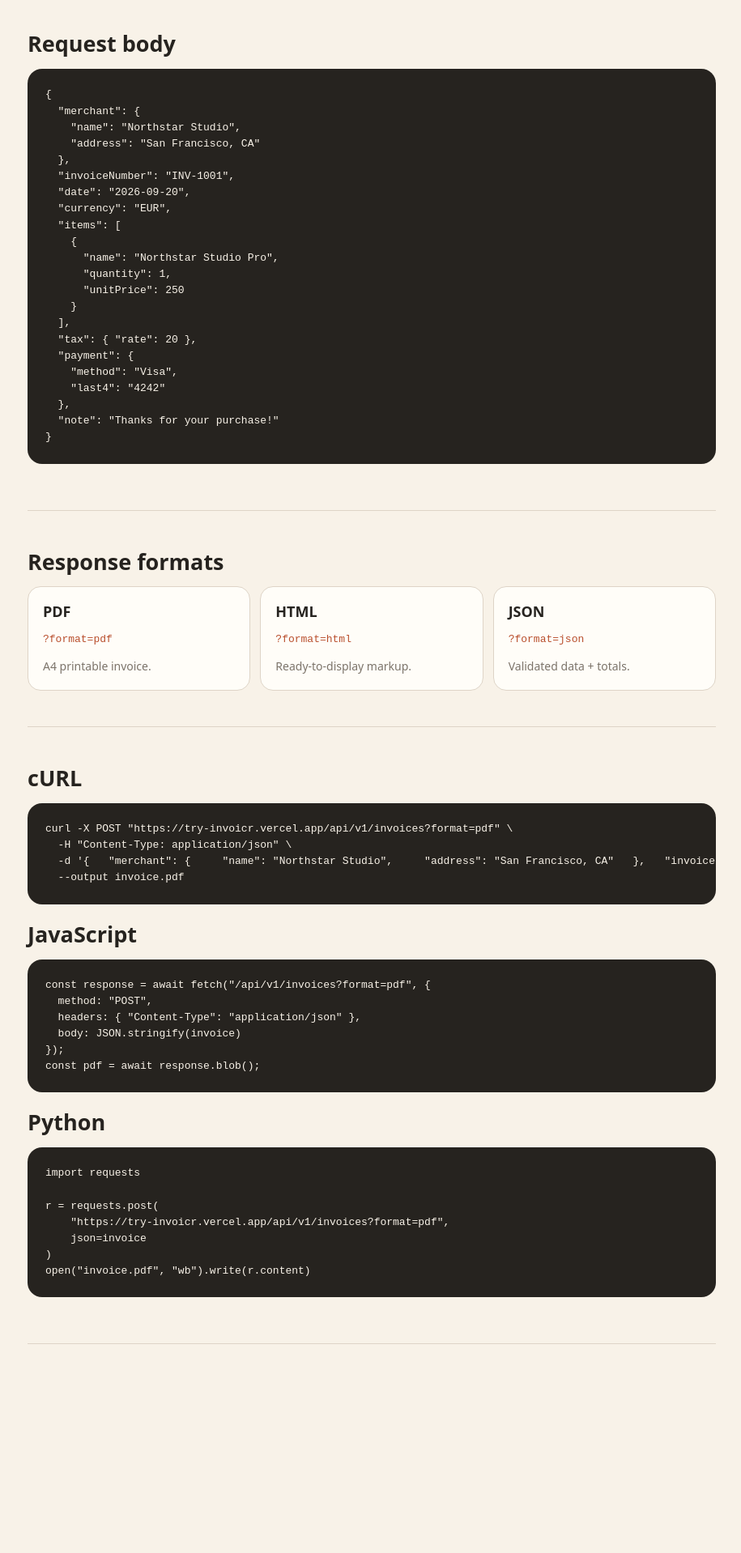
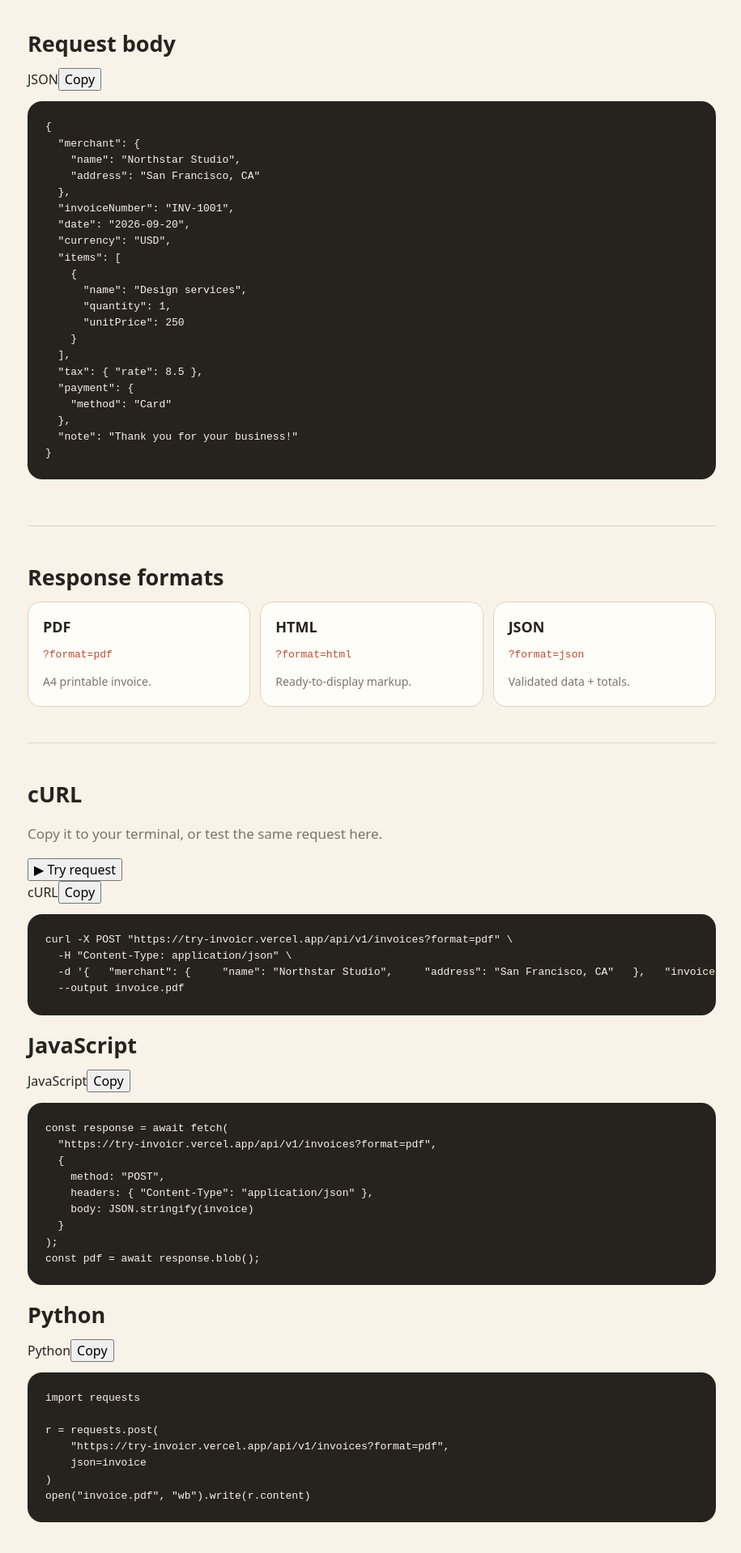
Before and after one commit to ennouaimi/invoicr, a Next.js app: page /docs in a window 1280 px wide. Shown: the part 698-2616 px from the top of the page at 81% size, without its empty margins (251-1166 px from the left). Before the commit the page ends 2492 px from the top, so only its background shows below. Built offline with nearby package versions, Linux system fonts and the light colour scheme; a web font is replaced by a local one.

Commit message:
docs: add copy buttons and interactive API request

```diff
--- a/app/docs/page.tsx
+++ b/app/docs/page.tsx
@@ -1,3 +1,7 @@
+"use client";
+
+import { useState } from "react";
+
 const payload=`{
   "merchant": {
     "name": "Northstar Studio",
@@ -5,24 +9,91 @@ const payload=`{
   },
   "invoiceNumber": "INV-1001",
   "date": "2026-09-20",
-  "currency": "EUR",
+  "currency": "USD",
   "items": [
     {
-      "name": "Northstar Studio Pro",
+      "name": "Design services",
       "quantity": 1,
       "unitPrice": 250
     }
   ],
-  "tax": { "rate": 20 },
+  "tax": { "rate": 8.5 },
   "payment": {
-    "method": "Visa",
-    "last4": "4242"
+    "method": "Card"
   },
-  "note": "Thanks for your purchase!"
+  "note": "Thank you for your business!"
 }`;
+
+const curl=`curl -X POST "https://try-invoicr.vercel.app/api/v1/invoices?format=pdf" \\\n  -H "Content-Type: application/json" \\\n  -d '${payload.replace(/\n/g," ")}' \\\n  --output invoice.pdf`;
+
+const js=`const response = await fetch(
+  "https://try-invoicr.vercel.app/api/v1/invoices?format=pdf",
+  {
+    method: "POST",
+    headers: { "Content-Type": "application/json" },
+    body: JSON.stringify(invoice)
+  }
+);
+const pdf = await response.blob();`;
+
+const py=`import requests
+
+r = requests.post(
+    "https://try-invoicr.vercel.app/api/v1/invoices?format=pdf",
+    json=invoice
+)
+open("invoice.pdf", "wb").write(r.content)`;
+
+function CodeBlock({code,label}:{code:string;label:string}){
+  const [copied,setCopied]=useState(false);
+  async function copy(){
+    await navigator.clipboard.writeText(code);
+    setCopied(true);
+    window.setTimeout(()=>setCopied(false),1600);
+  }
+  return <div className="code-block">
+    <div className="code-toolbar"><span>{label}</span><button onClick={copy} aria-label={`Copy ${label}`}>{copied?"Copied!":"Copy"}</button></div>
+    <pre>{code}</pre>
+  </div>;
+}
+
 export default function Docs(){
- const curl=`curl -X POST "https://try-invoicr.vercel.app/api/v1/invoices?format=pdf" \\\n  -H "Content-Type: application/json" \\\n  -d '${payload.replace(/\n/g," ")}' \\\n  --output invoice.pdf`;
- const js=`const response = await fetch("/api/v1/invoices?format=pdf", {\n  method: "POST",\n  headers: { "Content-Type": "application/json" },\n  body: JSON.stringify(invoice)\n});\nconst pdf = await response.blob();`;
- const py=`import requests\n\nr = requests.post(\n    "https://try-invoicr.vercel.app/api/v1/invoices?format=pdf",\n    json=invoice\n)\nopen("invoice.pdf", "wb").write(r.content)`;
- return <main className="docs-shell"><nav className="docs-nav"><a className="brand" href="/"><span className="brand-icon">I</span>Invoicr</a><a className="ghost-button" href="/">Invoice Maker</a></nav><header className="docs-hero"><div className="eyebrow">INVOICE API</div><h1>Generate invoices<br/>with one request.</h1><p>A stateless invoice API. Send transaction data and get a PDF, HTML invoice or calculated JSON back. No database required.</p></header><div className="docs-grid"><aside className="docs-sidebar"><b>API Reference</b><a href="#endpoint">Create invoice</a><a href="#payload">Payload</a><a href="#examples">Examples</a><a href="#formats">Formats</a></aside><article className="docs-content"><section id="endpoint"><span className="method">POST</span><code>/api/v1/invoices</code><h2>Create an invoice</h2><p>Invoicr validates your transaction, calculates totals and renders the result immediately.</p></section><section id="payload"><h2>Request body</h2><pre>{payload}</pre></section><section id="formats"><h2>Response formats</h2><div className="format-cards"><div><b>PDF</b><code>?format=pdf</code><p>A4 printable invoice.</p></div><div><b>HTML</b><code>?format=html</code><p>Ready-to-display markup.</p></div><div><b>JSON</b><code>?format=json</code><p>Validated data + totals.</p></div></div></section><section id="examples"><h2>cURL</h2><pre>{curl}</pre><h2>JavaScript</h2><pre>{js}</pre><h2>Python</h2><pre>{py}</pre></section></article></div></main>
+ const [trying,setTrying]=useState(false);
+ const [tryResult,setTryResult]=useState<string|null>(null);
+
+ async function tryCurl(){
+   setTrying(true); setTryResult(null);
+   try{
+     const response=await fetch("/api/v1/invoices?format=json",{
+       method:"POST",
+       headers:{"Content-Type":"application/json"},
+       body:payload
+     });
+     const body=await response.text();
+     if(!response.ok) throw new Error(body || `HTTP ${response.status}`);
+     setTryResult(body);
+   }catch(error){
+     setTryResult(error instanceof Error ? error.message : "Request failed.");
+   }finally{setTrying(false);}
+ }
+
+ return <main className="docs-shell">
+   <nav className="docs-nav"><a className="brand" href="/"><span className="brand-icon">I</span>Invoicr</a><a className="ghost-button" href="/">Invoice Maker</a></nav>
+   <header className="docs-hero"><div className="eyebrow">INVOICE API</div><h1>Generate invoices<br/>with one request.</h1><p>A stateless invoice API. Send transaction data and get a PDF, HTML invoice or calculated JSON back. No database required.</p></header>
+   <div className="docs-grid">
+     <aside className="docs-sidebar"><b>API Reference</b><a href="#endpoint">Create invoice</a><a href="#payload">Payload</a><a href="#examples">Examples</a><a href="#formats">Formats</a></aside>
+     <article className="docs-content">
+       <section id="endpoint"><span className="method">POST</span><code>/api/v1/invoices</code><h2>Create an invoice</h2><p>Invoicr validates your transaction, calculates totals and renders the result immediately.</p></section>
+       <section id="payload"><h2>Request body</h2><CodeBlock code={payload} label="JSON"/></section>
+       <section id="formats"><h2>Response formats</h2><div className="format-cards"><div><b>PDF</b><code>?format=pdf</code><p>A4 printable invoice.</p></div><div><b>HTML</b><code>?format=html</code><p>Ready-to-display markup.</p></div><div><b>JSON</b><code>?format=json</code><p>Validated data + totals.</p></div></div></section>
+       <section id="examples">
+         <div className="example-title"><div><h2>cURL</h2><p>Copy it to your terminal, or test the same request here.</p></div><button className="try-button" onClick={tryCurl} disabled={trying}>{trying?"Running…":"▶ Try request"}</button></div>
+         <CodeBlock code={curl} label="cURL"/>
+         {tryResult && <div className="try-result"><div><span className="live-dot"/>Response</div><CodeBlock code={tryResult} label="JSON response"/></div>}
+         <h2>JavaScript</h2><CodeBlock code={js} label="JavaScript"/>
+         <h2>Python</h2><CodeBlock code={py} label="Python"/>
+       </section>
+     </article>
+   </div>
+ </main>
 }
```
